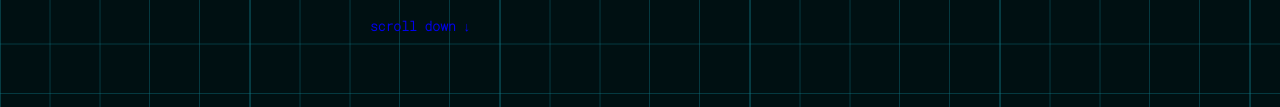
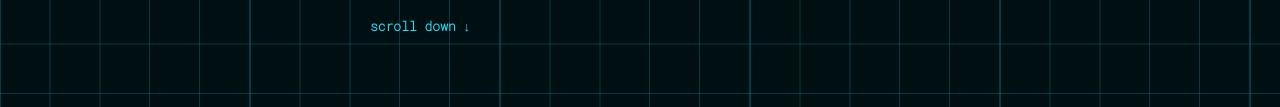
Before and after one commit to coolmt1391-svg/GlitchSoulsStudio, a plain HTML site: page index.html in a window 1280 px wide. Shown: the part 556-663 px from the top of the page. Drawn offline with Linux system fonts and the light colour scheme; a web font is replaced by a local one.

Commit message:
Update index.html

```diff
--- a/index.html
+++ b/index.html
@@ -63,7 +63,7 @@
                     <br> interested in getting to know us?
                     We're here!
                     <p class="scroll-down" >
-                        <a href="#Menu-About-link" style="color:1EDFF8; text-decoration: none;" >
+                        <a href="#Menu-About-link" style="text-decoration: none; color: #1EDFF8;" >
                         scroll down &downarrow;
                             </a>
                     </p>
```
